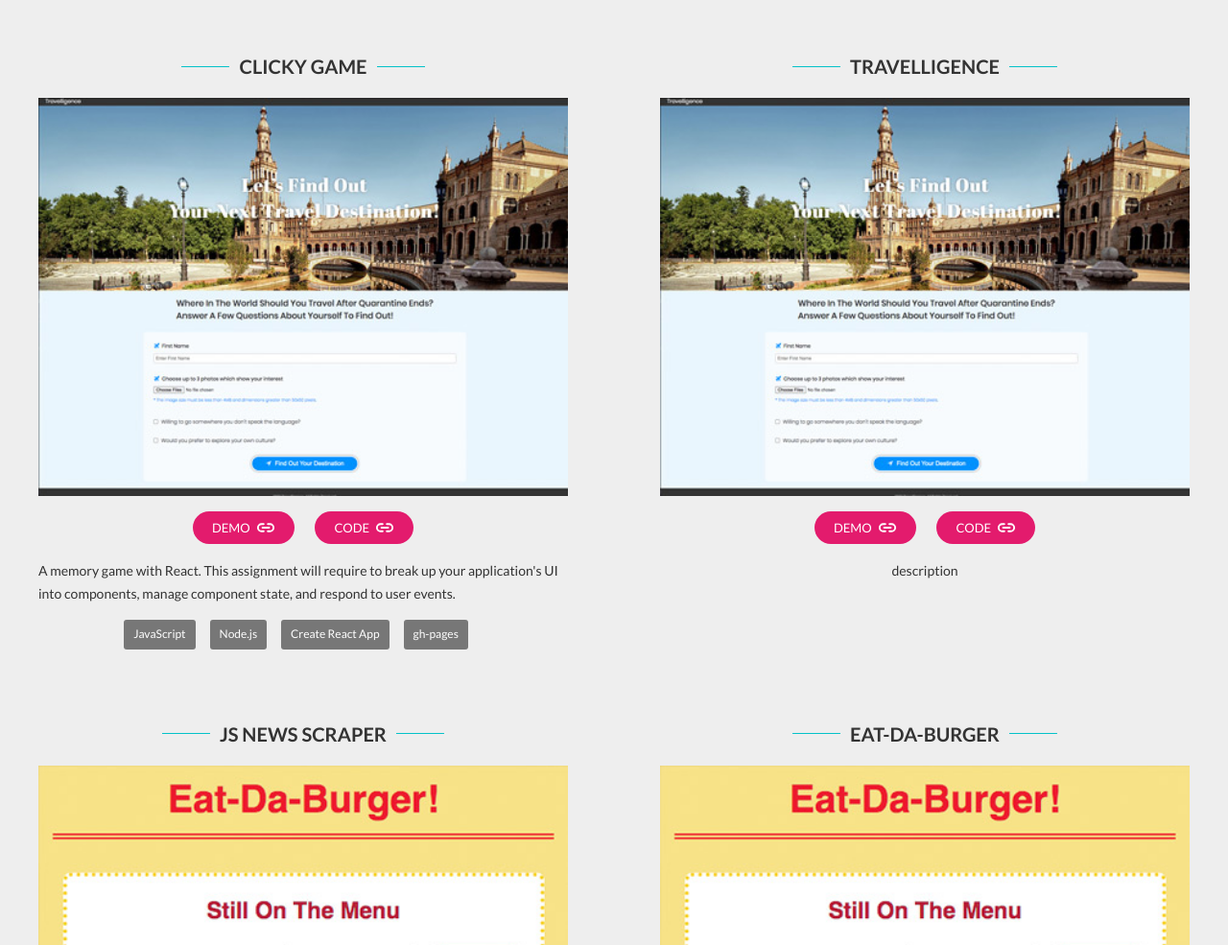
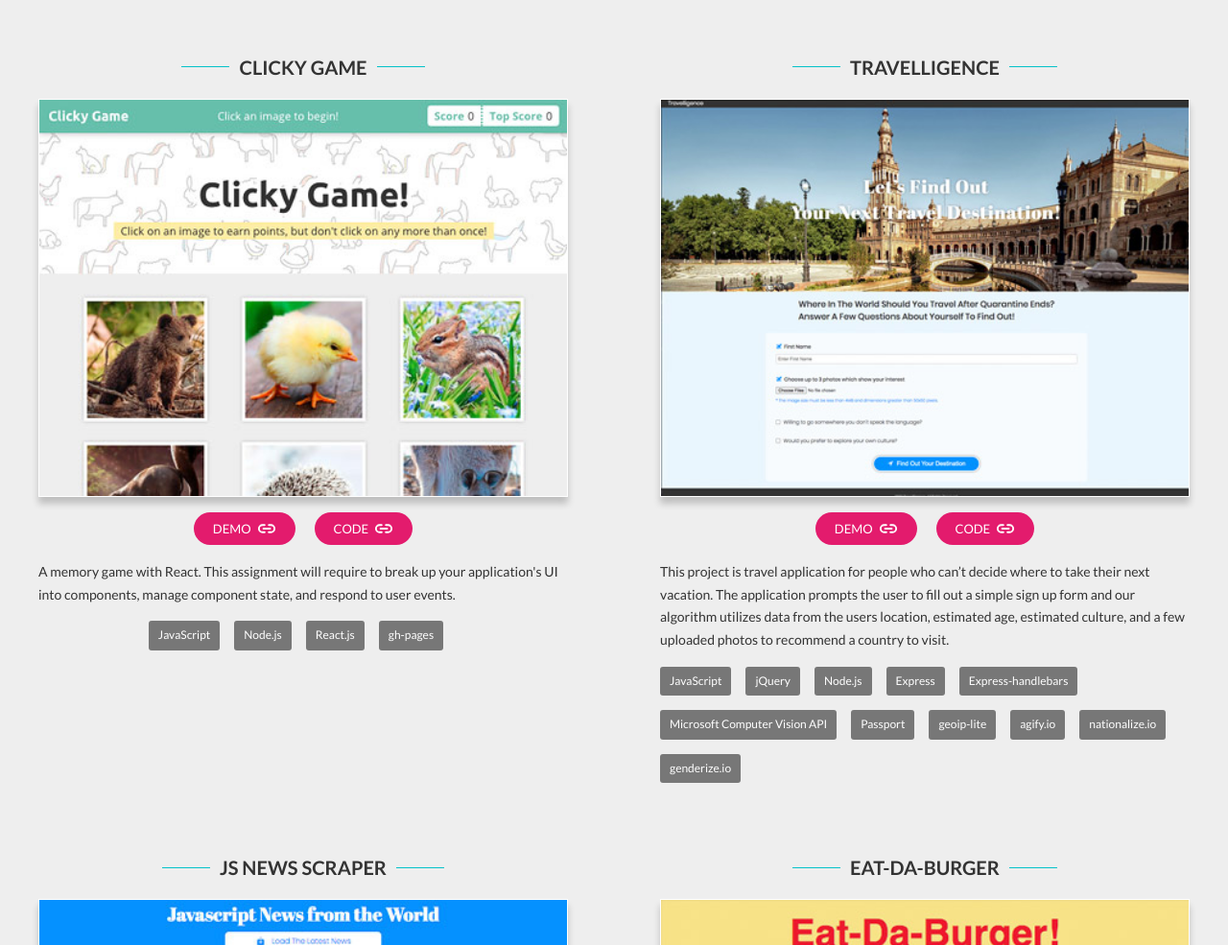
Before and after one commit to yuda0110/portfolio, a website built with webpack: page index.html in a window 1280 px wide. Shown: the part 1815-2800 px from the top of the page at 96% size. Built offline with nearby package versions, Linux system fonts and the light colour scheme; files whose address does not match are found by name.

Commit message:
Update portfolio-list.js and adjust some styling of the Works

```diff
--- a/index.html
+++ b/index.html
@@ -46,10 +46,10 @@
                     </a>
                 </li>
             </ul>
-            <button class="btn btn--l btn--pink">
+            <a class="btn btn--l btn--pink" href="#works">
                 View My Work
                 <ion-icon name="arrow-down-circle"></ion-icon>
-            </button>
+            </a>
         </section>
 
         <section id="works" class="section-container portfolio">
@@ -118,7 +118,7 @@
                                 <small>View my LinkedIn page</small>
                             </li>
                         </a>
-                        <a href="./assets/docs/resume.pdf" target="_blank">
+                        <a href="https://docs.google.com/document/d/16MzcZeg9knawxl0IJWvRbf2Vkbd1hEcOFpa6xJPqWIE/edit?usp=sharing" target="_blank">
                             <li class="about__links-item">
                                 <ion-icon name="document-text"></ion-icon>
                                 <small>View my resume</small>
--- a/src/components/portfolio-list.js
+++ b/src/components/portfolio-list.js
@@ -3,7 +3,7 @@ const imageDir = './assets/images/works/';
 const portfolioList = [
   {
     title: 'Roadtrip Planner',
-    image: `${imageDir}portfolio-travelligence.jpg`,
+    image: `${imageDir}portfolio-roadtrip.jpg`,
     pageLink: 'https://yuko-roadtrip-planner.herokuapp.com/',
     codeLink: 'https://github.com/yuda0110/Travelligence',
     description: 'This MERN application is a roadtrip planner where the user can enter their desired trips name, origin, destination, and stopover points which the google maps Directions API will use to calculate and display your road trip.\n' +
@@ -29,7 +29,7 @@ const portfolioList = [
   },
   {
     title: 'Google Books Search',
-    image: `${imageDir}portfolio-travelligence.jpg`,
+    image: `${imageDir}portfolio-googlebook.jpg`,
     pageLink: 'https://yuko-google-books-search.herokuapp.com/',
     codeLink: 'https://github.com/yuda0110/GoogleBooksSearch',
     description: 'React-based Google Books Search app. This project requires to create React components, work with helper/util functions, and utilize React lifecycle methods to query and display books based on user searches. Used Node, Express and MongoDB so that users can save books to review or purchase later. Also use React routing and socket.io to create a notification that triggers whenever a user saves a book.',
@@ -47,14 +47,14 @@ const portfolioList = [
   },
   {
     title: 'Clicky Game',
-    image: `${imageDir}portfolio-travelligence.jpg`,
+    image: `${imageDir}portfolio-clickygame.jpg`,
     pageLink: 'https://yuda0110.github.io/ClickyGame/',
     codeLink: 'https://github.com/yuda0110/ClickyGame',
     description: 'A memory game with React. This assignment will require to break up your application\'s UI into components, manage component state, and respond to user events.',
     techs: [
       'JavaScript',
       'Node.js',
-      'Create React App',
+      'React.js',
       'gh-pages'
     ]
   },
@@ -62,15 +62,25 @@ const portfolioList = [
     title: 'Travelligence',
     image: `${imageDir}portfolio-travelligence.jpg`,
     pageLink: 'https://blue-project-2.herokuapp.com/',
-    codeLink: 'https://github.com/yuda0110/Travelligence',
-    description: 'description',
+    codeLink: 'https://github.com/Adoni0/blue-project-2',
+    description: 'This project is travel application for people who can’t decide where to take their next vacation. The application prompts the user to fill out a simple sign up form and our algorithm utilizes data from the users location, estimated age, estimated culture, and a few uploaded photos to recommend a country to visit.',
     techs: [
-
+      'JavaScript',
+      'jQuery',
+      'Node.js',
+      'Express',
+      'Express-handlebars',
+      'Microsoft Computer Vision API',
+      'Passport',
+      'geoip-lite',
+      'agify.io',
+      'nationalize.io',
+      'genderize.io'
     ]
   },
   {
     title: 'JS News Scraper',
-    image: `${imageDir}portfolio-burger.jpg`,
+    image: `${imageDir}portfolio-newscraper.jpg`,
     pageLink: 'https://yuko-news-scraper.herokuapp.com/',
     codeLink: 'https://github.com/yuda0110/NewsScraper',
     description: 'A web app that lets users view and leave comments on the latest news. The app scrapes stories from a news outlet and update the articles listed on the page when a user clicks on the load button.',
@@ -107,7 +117,7 @@ const portfolioList = [
   },
   {
     title: 'Friend Finder',
-    image: `${imageDir}portfolio-burger.jpg`,
+    image: `${imageDir}portfolio-friendfinder.jpg`,
     pageLink: 'https://yuko-friend-finder.herokuapp.com/',
     codeLink: 'https://github.com/yuda0110/friend-finder',
     description: 'A compatibility-based "FriendFinder" application -- basically a dating app. This full-stack site will take in results from your users\' surveys, then compare their answers with those from other users. The app will then display the name and picture of the user with the best overall match.',
@@ -121,6 +131,70 @@ const portfolioList = [
       'Path',
       'Ionicons'
     ]
+  },
+  {
+    title: 'Bamazon',
+    image: `${imageDir}portfolio-bamazon.jpg`,
+    pageLink: 'https://github.com/yuda0110/bamazon#what-each-command-should-do',
+    codeLink: 'https://github.com/yuda0110/bamazon',
+    description: 'Amazon-like storefront with the MySQL. There are 3 parts to the app.\n' +
+      '\n' +
+      'The 1st part, bamazonCustomer takes in orders from customers and deplete stock from the store\'s inventory.\n' +
+      '\n' +
+      'The 2nd part, bamazonManager shows products for sale, shows low inventory, adds to inventory, and adds new product.\n' +
+      '\n' +
+      'The 3rd part, bamazonSupervisor shows product sales by department and creates new department.',
+    techs: [
+      'JavaScript',
+      'Node.js',
+      'MySQL',
+      'inquirer',
+      'Console-table-printer'
+    ]
+  },
+  {
+    title: 'LIRI Bot',
+    image: `${imageDir}portfolio-liri.jpg`,
+    pageLink: 'https://github.com/yuda0110/liri-node-app#what-each-command-should-do',
+    codeLink: 'https://github.com/yuda0110/liri-node-app',
+    description: 'LIRI is like iPhone\'s SIRI. However, while SIRI is a Speech Interpretation and Recognition Interface, LIRI is a Language Interpretation and Recognition Interface. LIRI will be a command line node app that takes in parameters and gives you back data.',
+    techs: [
+      'JavaScript',
+      'Node.js',
+      'Node-Spotify-API',
+      'Axios',
+      'Moment',
+      'DotEnv',
+      'fs'
+    ]
+  },
+  {
+    title: 'GifTastic',
+    image: `${imageDir}portfolio-giftastic.jpg`,
+    pageLink: 'https://yuda0110.github.io/GifTastic/',
+    codeLink: 'https://github.com/yuda0110/GifTastic',
+    description: 'Use the GIPHY API to make a dynamic web page that populates with gifs of your choice.',
+    techs: [
+      'HTML',
+      'CSS',
+      'JavaScript',
+      'jQuery',
+      'GIPHY API',
+      'localStorage'
+    ]
+  },
+  {
+    title: 'Star Wars RPG Game',
+    image: `${imageDir}portfolio-starwars.jpg`,
+    pageLink: 'https://yuda0110.github.io/unit-4-game/',
+    codeLink: 'https://github.com/yuda0110/GifTastic',
+    description: 'Interactive game for web browsers. Dynamically update the HTML pages with the jQuery.',
+    techs: [
+      'HTML',
+      'CSS',
+      'JavaScript',
+      'jQuery'
+    ]
   }
 ];
 
--- a/src/components/portfolio.js
+++ b/src/components/portfolio.js
@@ -12,14 +12,20 @@ const renderPortfolio = () => {
     const titleEl = $('<h3 class="heading-tertiary">').text(item.title);
     const imgEl = $(`<img src=${item.image} class="portfolio__img"/>`);
     const btnContainerEl = $('<div class="portfolio__btn-container">');
-    btnContainerEl.append(`
+    if (item.pageLink) {
+      btnContainerEl.append(`
       <a class="btn btn--m btn--pink" href="${item.pageLink}" target="_blank">
         Demo<ion-icon name="link"></ion-icon>
       </a>
+    `);
+    }
+    if (item.codeLink) {
+      btnContainerEl.append(`
       <a class="btn btn--m btn--pink" href="${item.codeLink}" target="_blank">
         Code<ion-icon name="link"></ion-icon>
       </a>
     `);
+    }
     const descEl = $('<p class="portfolio__desc">').text(item.description);
     const techListEl = $('<ul class="portfolio__tech-list">');
 
--- a/src/sass/components/_works.scss
+++ b/src/sass/components/_works.scss
@@ -23,13 +23,18 @@
     &__img {
         margin: 1.6rem 0;
         width: 100%;
+        border: 1px solid $color-white;
+        box-shadow: 0 .7rem .7rem rgba(0, 0, 0, .2);
     }
 
     &__btn-container {
-        width: 23rem;
         margin-bottom: 1.6rem;
         display: flex;
         justify-content: space-between;
+
+        .btn:not(:last-of-type) {
+            margin-right: 2rem;
+        }
     }
 
     &__desc {
```
Also changed, not shown: assets/images/works/portfolio-clickygame.jpg (added), assets/images/works/portfolio-googlebook.jpg (added), assets/images/works/portfolio-newscraper.jpg (added), assets/images/works/portfolio-roadtrip.jpg (added), dist/bundle.js, dist/style.css.
